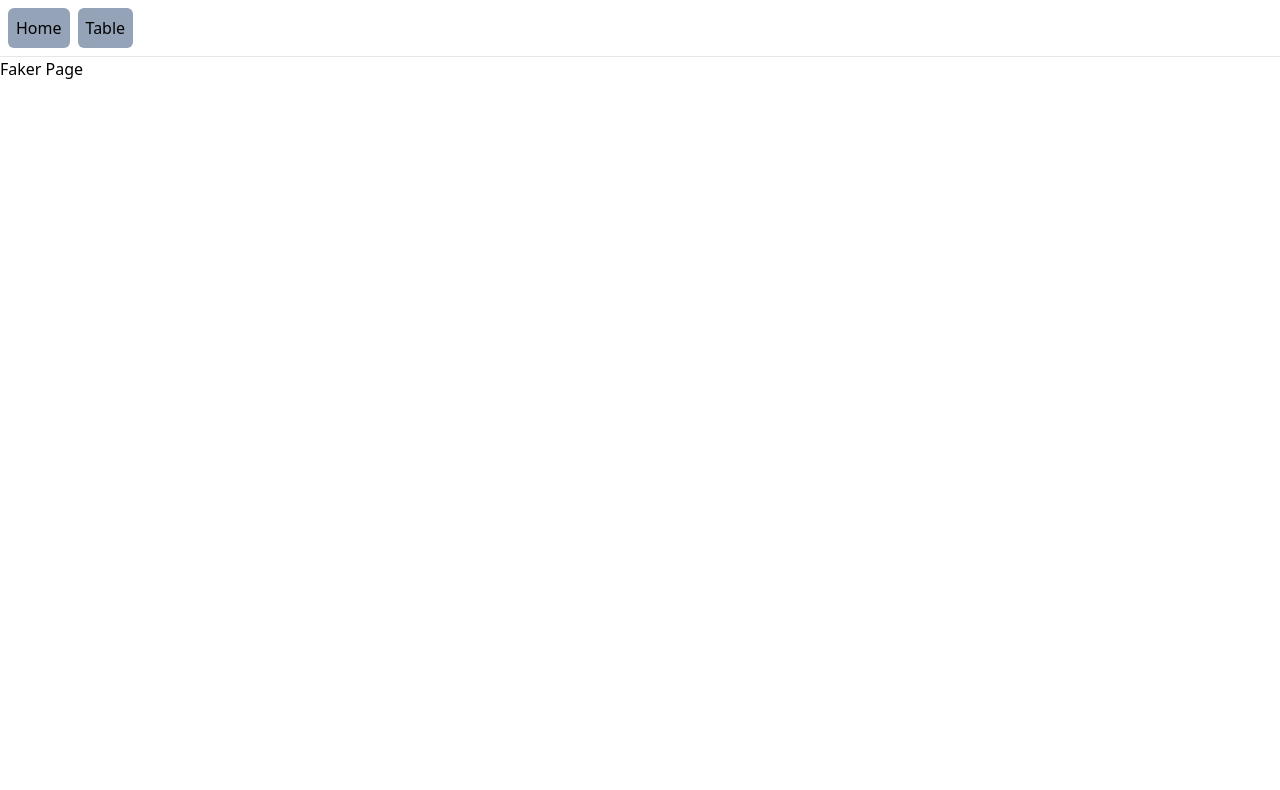
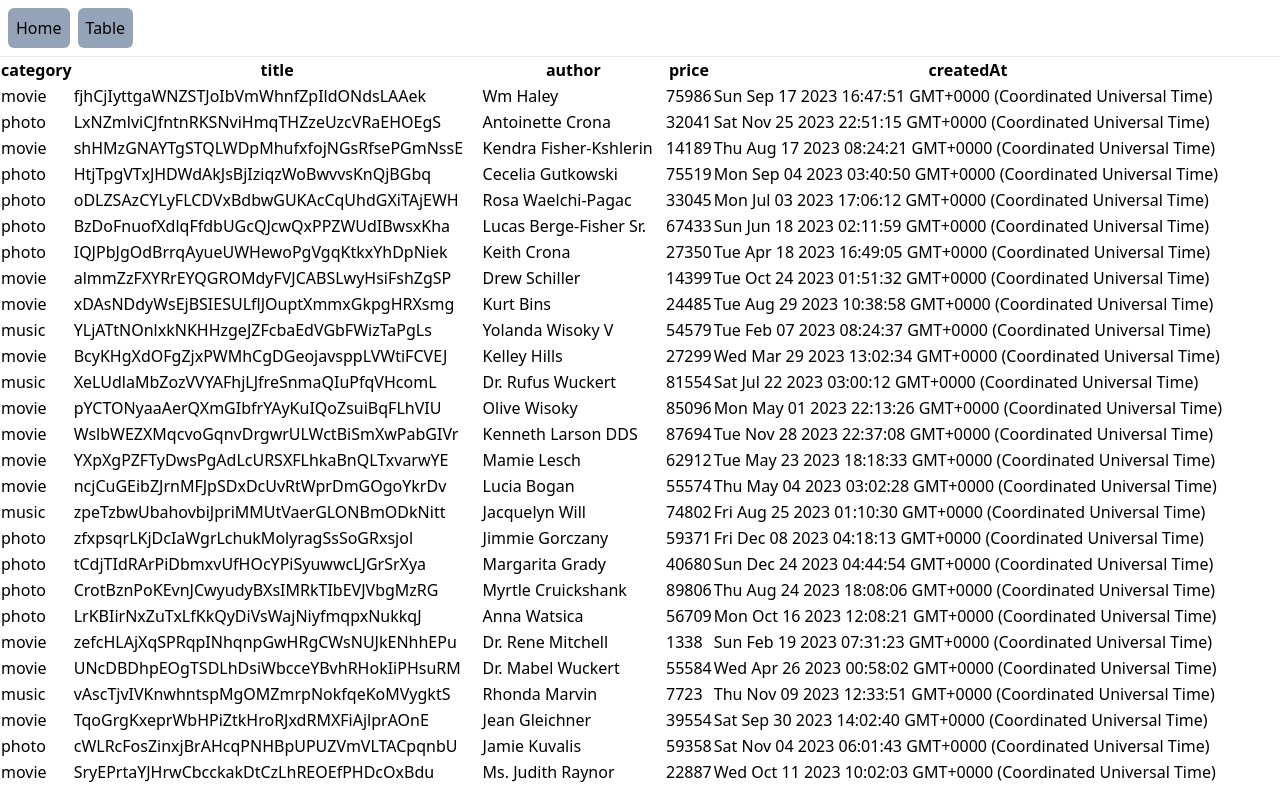
Before and after one commit to iinsue/react-sandbox, a React (Create React App) app: page /table/faker in a window 1280 px wide. Shown: the top 790 px of the page. Built offline with nearby package versions, Linux system fonts and the light colour scheme.

Commit message:
Faker Table - Default Table Setting

```diff
--- a/package.json
+++ b/package.json
@@ -4,6 +4,7 @@
   "private": true,
   "dependencies": {
     "@faker-js/faker": "^8.2.0",
+    "@tanstack/react-table": "^8.10.7",
     "@testing-library/jest-dom": "^5.17.0",
     "@testing-library/react": "^13.4.0",
     "@testing-library/user-event": "^13.5.0",
--- /dev/null
+++ b/src/routes/table/faker/components/checkbox.tsx
@@ -0,0 +1,26 @@
+import { HTMLProps, useEffect, useRef } from "react";
+
+export function Checkbox({
+  indeterminate,
+  className = "",
+  ...rest
+}: { indeterminate?: boolean } & HTMLProps<HTMLInputElement>) {
+  const ref = useRef<HTMLInputElement>(null!);
+
+  useEffect(() => {
+    if (typeof indeterminate === "boolean") {
+      ref.current.indeterminate = !rest.checked && indeterminate;
+    }
+  }, [ref, indeterminate, rest.checked]);
+
+  return (
+    <>
+      <input
+        type="checkbox"
+        ref={ref}
+        className={className + " cursor-pointer"}
+        {...rest}
+      />
+    </>
+  );
+}
--- /dev/null
+++ b/src/routes/table/faker/components/columns.tsx
@@ -0,0 +1,10 @@
+import { ColumnDef } from "@tanstack/react-table";
+import { Posts } from "./makeData";
+
+export const columns: ColumnDef<Posts>[] = [
+  { accessorKey: "category" },
+  { accessorKey: "title" },
+  { accessorKey: "author" },
+  { accessorKey: "price" },
+  { accessorKey: "createdAt" },
+];
--- a/src/routes/table/faker/page.tsx
+++ b/src/routes/table/faker/page.tsx
@@ -1,12 +1,67 @@
-import { useState } from "react";
+import { useMemo, useState } from "react";
 import { makeData } from "./components/makeData";
+import {
+  flexRender,
+  useReactTable,
+  getCoreRowModel,
+} from "@tanstack/react-table";
+import { columns } from "./components/columns";
 
 const FakerPage = () => {
   const [data, setData] = useState(() => makeData(100));
+  const tableColumns = useMemo(() => columns, []);
+
+  const table = useReactTable({
+    data,
+    columns: tableColumns,
+    getCoreRowModel: getCoreRowModel(),
+    debugTable: true,
+  });
 
   return (
     <>
-      <div>Faker Page</div>
+      <div>
+        <table>
+          <thead>
+            {table.getHeaderGroups().map((headerGroup) => (
+              <tr key={headerGroup.id}>
+                {headerGroup.headers.map((header) => {
+                  return (
+                    <th key={header.id} colSpan={header.colSpan}>
+                      {header.isPlaceholder ? null : (
+                        <>
+                          {flexRender(
+                            header.column.columnDef.header,
+                            header.getContext()
+                          )}
+                        </>
+                      )}
+                    </th>
+                  );
+                })}
+              </tr>
+            ))}
+          </thead>
+          <tbody>
+            {table.getRowModel().rows.map((row) => {
+              return (
+                <tr key={row.id}>
+                  {row.getVisibleCells().map((cell) => {
+                    return (
+                      <td key={cell.id}>
+                        {flexRender(
+                          cell.column.columnDef.cell,
+                          cell.getContext()
+                        )}
+                      </td>
+                    );
+                  })}
+                </tr>
+              );
+            })}
+          </tbody>
+        </table>
+      </div>
     </>
   );
 };
```
Also changed, not shown: 1 other file (tests, documents, lock files or other folders).
